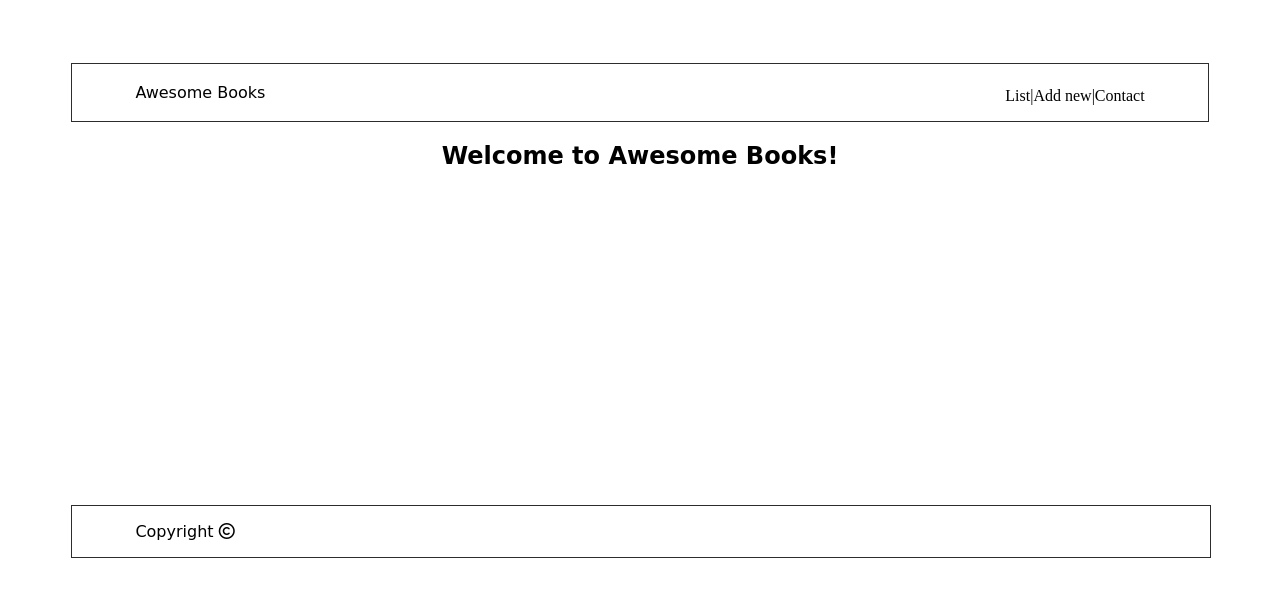
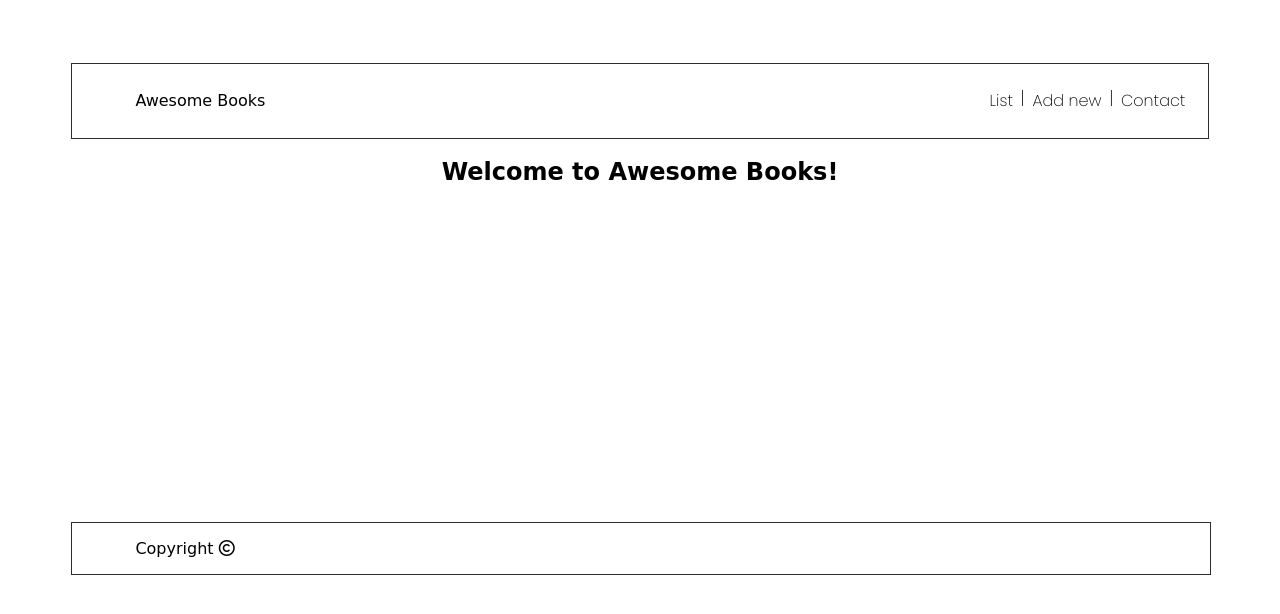
Before and after one commit to beyk/Awsome-Book, a website with bundled scripts: page index.html in a window 1280 px wide. Built offline with nearby package versions, Linux system fonts and the light colour scheme.

Commit message:
Update index.html

```diff
--- a/index.html
+++ b/index.html
@@ -13,11 +13,11 @@
   <nav class="nav-bar">
     <p id="logo">Awesome Books</p>
     <ul class="nav-list">
-      <li class="nava-item" id="list">List </li>
+      <li class="nav-item" id="list">List </li>
       <li>|</li>
-      <li class="nava-item" id="addNew">Add new</li>
+      <li class="nav-item" id="addNew">Add new</li>
       <li>|</li>
-      <li class="nava-item" id="contact">Contact</li>
+      <li class="nav-item" id="contact">Contact</li>
     </ul>
   </nav>
 <section class="wrapper">
```
